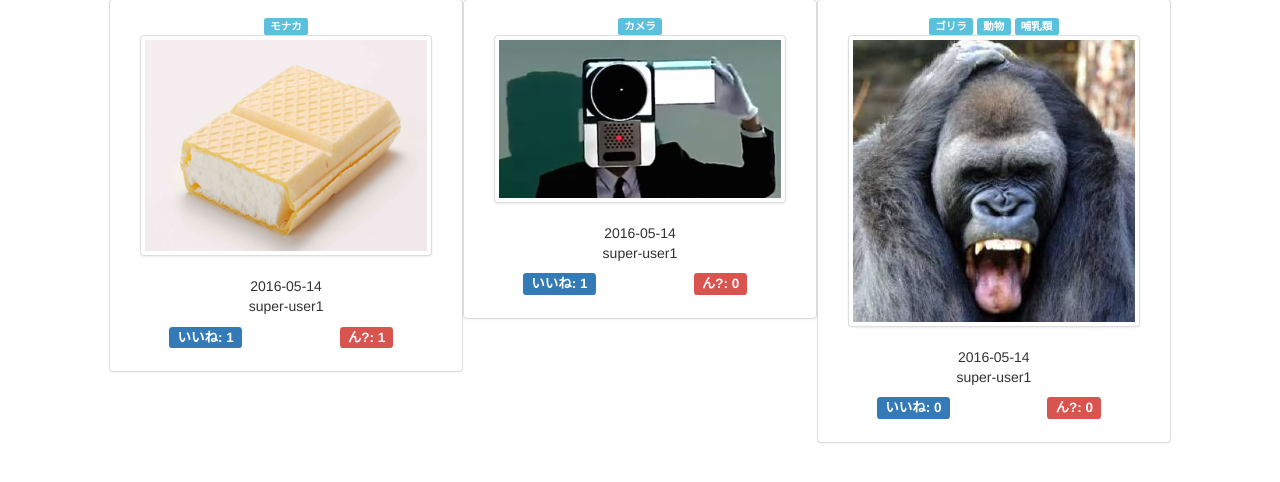
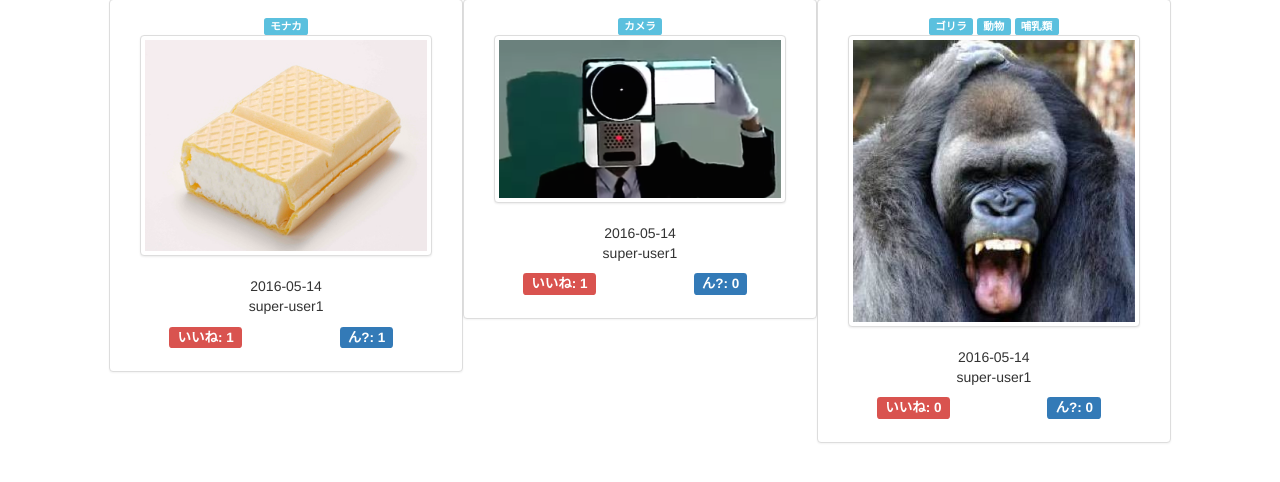
Before and after one commit to CsTarepanda/hack_beta, a Django app: page / in a window 1280 px wide. Shown: the part 73-555 px from the top of the page. Run offline with Django 3.2, Linux system fonts and the light colour scheme; data comes from the database, SQL or seed files in the repository; some libraries are stand-ins or nearby versions.

Commit message:
ボタンに色変更

```diff
--- a/missphoto/templates/index.html
+++ b/missphoto/templates/index.html
@@ -19,7 +19,7 @@
                                 <div class="col-md-6">
                                     <form action="/reaction/good/" method="post">
                                         {% csrf_token %}
-                                        <button type="submit" class="btn btn-default">いいね <span
+                                        <button type="submit" class="btn btn-danger">いいね <span
                                                 class="badge">{{ pic.good_set.all.count }}</span></button>
                                         <input type="hidden" name="post_id" value="{{ pic.id }}">
                                     </form>
@@ -27,7 +27,7 @@
                                 <div class="col-md-6">
                                     <form action="/reaction/bad/" method="post">
                                         {% csrf_token %}
-                                        <button type="submit" class="btn btn-default">ん? <span
+                                        <button type="submit" class="btn btn-primary">ん? <span
                                                 class="badge">
                                             {{ pic.bad_set.all.count }}
                                         </span></button>
@@ -39,7 +39,7 @@
                             <div class="row">
                                 <div class="col-md-6">
                                     <h4>
-                                    <span class="label label-primary">
+                                    <span class="label label-danger">
                                         いいね:
                                     {{ pic.good_set.all.count }}
                                         </span>
@@ -47,7 +47,7 @@
                                 </div>
                                 <div class="col-md-6">
                                     <h4>
-                                    <span class="label label-danger">
+                                    <span class="label label-primary">
                                         ん?:
                                     {{ pic.bad_set.all.count }}
                                     </span>
```
Also changed, not shown: missphoto/static/photos/super-user11463267697.jpg (added), missphoto/static/photos/super-user11463267750.jpg (added), missphoto/static/photos/super-user11463270817.jpg (added), missphoto/static/photos/super-user11463273086.jpg (added), missphoto/static/photos/super-user11463273257.jpg (added), 1 other file.
